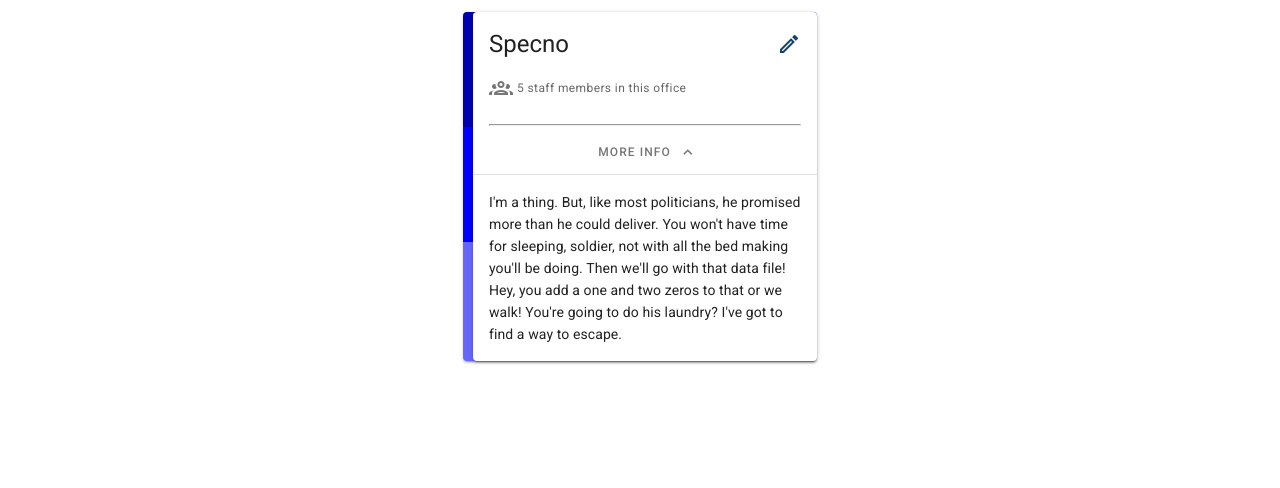
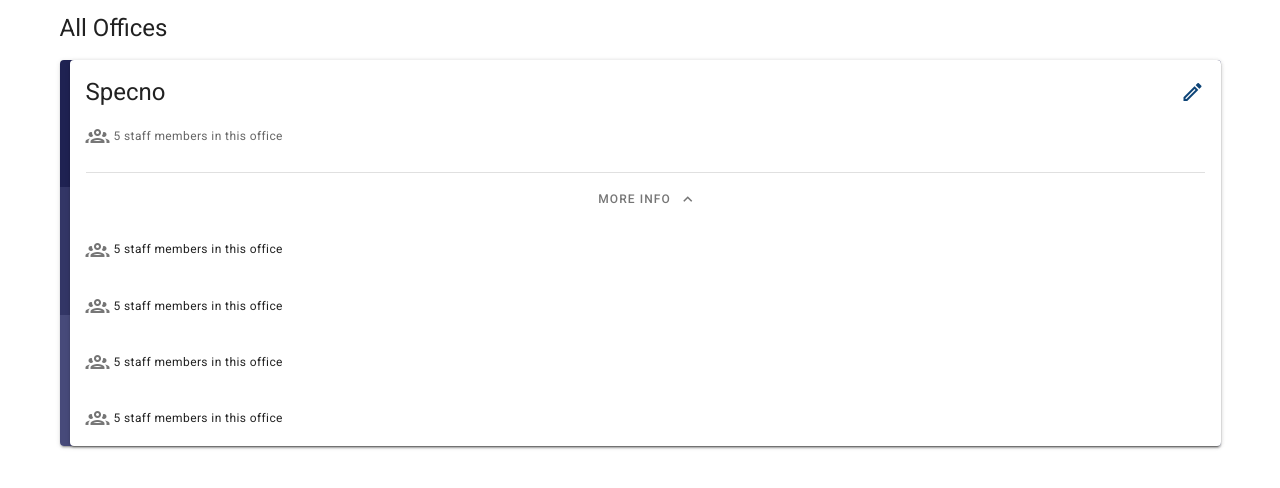
Before and after one commit to MarlonDemas/office-space, a Vue app: page / in a window 1280 px wide. Both pictures are taken after a click on the button "MORE INFO". Shown: the top 488 px of the page. Built offline with nearby package versions, Linux system fonts and the light colour scheme.

Commit message:
seperated home page into reuseable components

```diff
--- a/src/App.vue
+++ b/src/App.vue
@@ -1,79 +1,15 @@
 <template>
-  <v-app class="container">
-    <v-card class="mx-auto card" min-width="350" color="blue">
-      <v-card class="mx-auto" min-width="342" max-width="344">
-        <v-card-title class="text-h5 font-weight-bolder">
-          Specno
-          <v-spacer></v-spacer>
-          <v-icon color="#0d4477">mdi-pencil-outline</v-icon>
-        </v-card-title>
-
-        <v-card-text>
-          <v-row>
-            <v-col>
-              <v-icon>mdi-account-group-outline</v-icon>
-              <span class="text-caption pl-1"
-                >5 staff members in this office</span
-              >
-            </v-col>
-          </v-row>
-          <v-row>
-            <v-col class="pb-0">
-              <hr />
-            </v-col>
-          </v-row>
-        </v-card-text>
-
-        <v-card-actions>
-          <v-col>
-            <v-row justify="space-around">
-              <v-btn small block plain @click="show = !show">
-                More info
-                <v-icon right>{{
-                  show ? "mdi-chevron-up" : "mdi-chevron-down"
-                }}</v-icon>
-              </v-btn>
-            </v-row>
-          </v-col>
-        </v-card-actions>
-
-        <v-expand-transition>
-          <div v-show="show">
-            <v-divider></v-divider>
-
-            <v-card-text>
-              I'm a thing. But, like most politicians, he promised more than he
-              could deliver. You won't have time for sleeping, soldier, not with
-              all the bed making you'll be doing. Then we'll go with that data
-              file! Hey, you add a one and two zeros to that or we walk! You're
-              going to do his laundry? I've got to find a way to escape.
-            </v-card-text>
-          </div>
-        </v-expand-transition>
-      </v-card>
-    </v-card>
+  <v-app>
+    <v-main>
+      <v-container class="container">
+        <router-view></router-view>
+      </v-container>
+    </v-main>
   </v-app>
 </template>
 
-<script>
-export default {
-  data: () => ({
-    show: false,
-  }),
-};
-</script>
-
-<style lang="scss">
-.card {
-  padding-left: 10px !important;
-  background: linear-gradient(
-    to bottom,
-    darken(blue, 15%) 0,
-    darken(blue, 15%) 33%,
-    blue 33%,
-    blue 66%,
-    lighten(blue, 20%) 66%,
-    lighten(blue, 20%) 100%
-  );
+<style>
+.container {
+  max-width: 350px;
 }
 </style>
--- /dev/null
+++ b/src/components/Info.vue
@@ -0,0 +1,18 @@
+<template>
+  <v-card-text>
+    <v-row>
+      <v-col>
+        <v-icon>mdi-account-group-outline</v-icon>
+        <span class="text-caption pl-1">5 staff members in this office</span>
+      </v-col>
+    </v-row>
+    <slot></slot>
+  </v-card-text>
+</template>
+
+<script>
+export default {};
+</script>
+
+<style>
+</style>
--- /dev/null
+++ b/src/components/Office.vue
@@ -0,0 +1,51 @@
+<template>
+  <v-card class="mx-auto">
+    <v-card-title class="text-h5 font-weight-bolder">
+      Specno
+      <v-spacer></v-spacer>
+      <v-icon color="#0d4477">mdi-pencil-outline</v-icon>
+    </v-card-title>
+
+    <info>
+      <v-row>
+        <v-col class="pb-0">
+          <v-divider></v-divider>
+        </v-col>
+      </v-row>
+    </info>
+
+    <v-card-actions>
+      <v-col>
+        <v-row justify="space-around">
+          <v-btn small block plain @click="show = !show">
+            More info
+            <v-icon right>{{
+              show ? "mdi-chevron-up" : "mdi-chevron-down"
+            }}</v-icon>
+          </v-btn>
+        </v-row>
+      </v-col>
+    </v-card-actions>
+
+    <v-expand-transition>
+      <div v-show="show">
+        <Info />
+        <Info />
+        <Info />
+        <Info />
+      </div>
+    </v-expand-transition>
+  </v-card>
+</template>
+
+<script>
+import Info from "./Info";
+export default {
+  components: {
+    Info,
+  },
+  data: () => ({
+    show: false,
+  }),
+};
+</script>
--- /dev/null
+++ b/src/components/SpecnoCardWrapper.vue
@@ -0,0 +1,61 @@
+<template>
+  <v-card class="mx-auto" :style="coloredBorder">
+    <slot></slot>
+  </v-card>
+</template>
+
+<script>
+export default {
+  props: {
+    color: {
+      type: String,
+      required: true,
+    },
+  },
+  data() {
+    return {
+      coloredBorder: "",
+    };
+  },
+  mounted() {
+    this.coloredBorder = `padding-left: 10px; background: linear-gradient(to bottom, ${this.lightenDarkenColor(
+      this.color,
+      -20
+    )} 0, ${this.lightenDarkenColor(this.color, -20)} 33%, ${this.color} 33%, ${
+      this.color
+    } 66%, ${this.lightenDarkenColor(
+      this.color,
+      20
+    )} 66%, ${this.lightenDarkenColor(this.color, 20)} 100%)`;
+  },
+  methods: {
+    lightenDarkenColor(col, amt) {
+      let usePound = false;
+
+      if (col[0] == "#") {
+        col = col.slice(1);
+        usePound = true;
+      }
+
+      let num = parseInt(col, 16);
+
+      let r = (num >> 16) + amt;
+
+      if (r > 255) r = 255;
+      else if (r < 0) r = 0;
+
+      let b = ((num >> 8) & 0x00ff) + amt;
+
+      if (b > 255) b = 255;
+      else if (b < 0) b = 0;
+
+      let g = (num & 0x0000ff) + amt;
+
+      if (g > 255) g = 255;
+      else if (g < 0) g = 0;
+
+      return (usePound ? "#" : "") + (g | (b << 8) | (r << 16)).toString(16);
+    },
+  },
+};
+</script>
--- a/src/router.js
+++ b/src/router.js
@@ -1,9 +1,15 @@
 import Vue from 'vue';
 import Router from 'vue-router';
+import OfficeList from '@/views/OfficeList'
+
 
 Vue.use(Router);
 
 export default new Router({
     mode: 'history',
-    routes: []
+    routes: [{
+        path: "/",
+        alias: "/offices",
+        component: OfficeList
+    }]
 })
--- a/src/sass/variables.scss
+++ b/src/sass/variables.scss
@@ -5,3 +5,8 @@
 $font-weights: (
     'bolder': 800
 );
+
+.headline {
+    font-size: 1.75rem !important;
+    font-weight: 600 !important;
+}
--- /dev/null
+++ b/src/views/OfficeList.vue
@@ -0,0 +1,21 @@
+<template>
+  <div class="offices-wrapper">
+    <p class="headline">All Offices</p>
+    <specno-card-wrapper color="#333666">
+      <template>
+        <Office />
+      </template>
+    </specno-card-wrapper>
+  </div>
+</template>
+
+<script>
+import SpecnoCardWrapper from "@/components/SpecnoCardWrapper";
+import Office from "@/components/Office";
+export default {
+  components: {
+    SpecnoCardWrapper,
+    Office,
+  },
+};
+</script>
```
